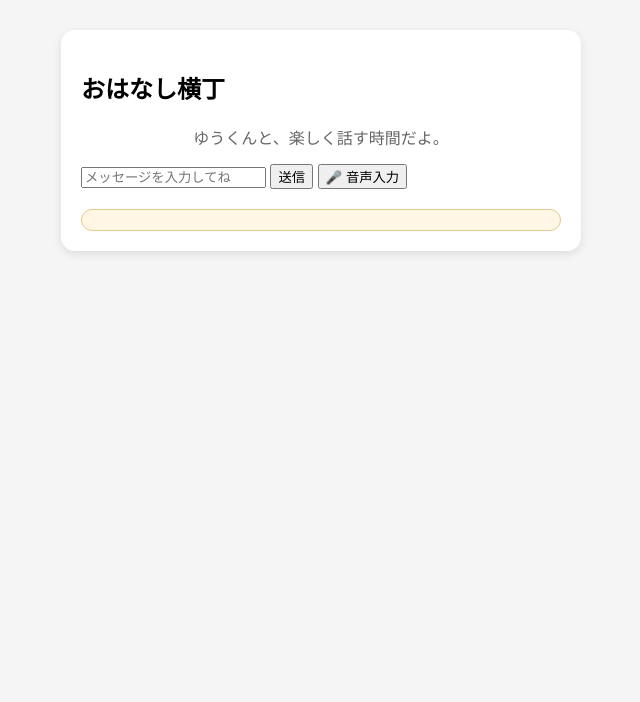
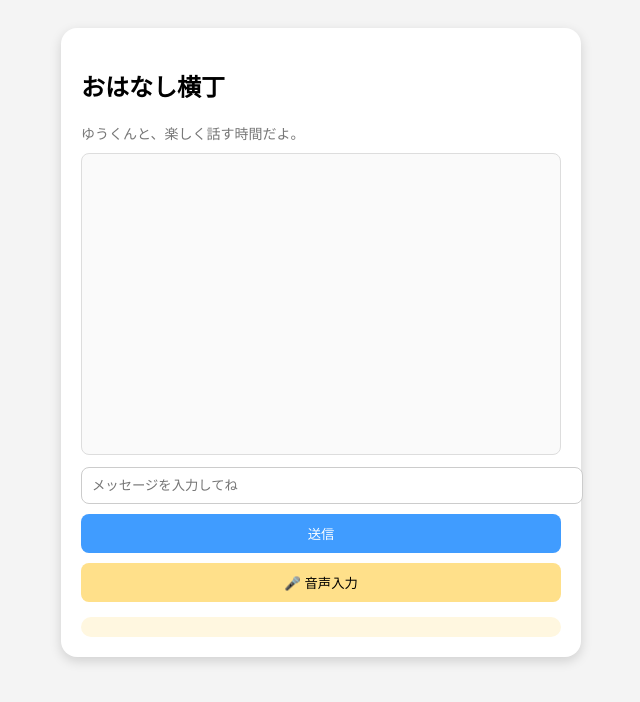
Before and after one commit to murahimurahi/ai_grandchild_bot, a Flask app: page /chat in a window 1280 px wide. Shown: the top 702 px of the page, without its empty margins (319-959 px from the left). Run offline with Flask 3, Linux system fonts and the light colour scheme.

Commit message:
Update style.css

```diff
--- a/static/style.css
+++ b/static/style.css
@@ -1,93 +1,77 @@
 body {
-    margin: 0;
-    padding: 0;
-    background: #f5f5f5;
     font-family: "游ゴシック", sans-serif;
+    background: #f4f4f4;
+    padding: 20px;
 }
 
 .chat-container {
     width: 90%;
     max-width: 480px;
-    margin: 30px auto;
-    background: #fff;
+    margin: auto;
+    background: white;
     padding: 20px;
-    border-radius: 14px;
-    box-shadow: 0 3px 10px rgba(0,0,0,0.1);
-}
-
-.title {
-    text-align: center;
-    margin: 0;
-    font-size: 26px;
+    border-radius: 16px;
+    box-shadow: 0 4px 12px rgba(0,0,0,0.15);
 }
 
 .subtitle {
-    text-align: center;
-    margin: 6px 0 15px;
-    color: #666;
+    color: #777;
+    font-size: 14px;
+    margin-bottom: 10px;
 }
 
-.messages {
-    height: 300px;
-    overflow-y: auto;
-    padding: 12px;
+.chat-box {
+    height: 280px;
     background: #fafafa;
     border: 1px solid #ddd;
+    border-radius: 8px;
+    padding: 10px;
+    overflow-y: auto;
+    margin-bottom: 12px;
+}
+
+.msg {
+    background: white;
+    padding: 8px;
+    border-radius: 6px;
+    margin-bottom: 10px;
+    border-left: 3px solid #409cff;
+}
+
+.chat-input {
+    width: 100%;
+    padding: 10px;
+    border-radius: 8px;
+    border: 1px solid #ccc;
+    margin-bottom: 10px;
+}
+
+.send-btn {
+    width: 100%;
+    padding: 10px;
+    background: #409cff;
+    color: white;
+    border: none;
+    border-radius: 8px;
+    margin-bottom: 10px;
+}
+
+.voice-btn {
+    width: 100%;
+    padding: 10px;
+    background: #ffe08a;
+    border: none;
+    border-radius: 8px;
+}
+
+.voice-log-area {
+    margin-top: 15px;
+    background: #fff7e0;
+    padding: 10px;
     border-radius: 10px;
 }
 
-.message {
-    margin-bottom: 12px;
-    background: #fff;
-    padding: 10px;
-    border-radius: 8px;
-    border-left: 4px solid #0078ff;
-}
-
-.input-area {
-    display: flex;
-    margin-top: 15px;
-}
-
-.input-area input {
-    flex: 1;
-    padding: 10px;
-    border-radius: 8px;
-    border: 1px solid #ccc;
-    font-size: 16px;
-}
-
-.input-area button {
-    padding: 11px 18px;
-    margin-left: 8px;
-    border: none;
-    background: #0078ff;
-    color: white;
-    font-size: 16px;
-    border-radius: 8px;
-}
-
-.voice-button {
-    width: 100%;
-    margin-top: 12px;
-    padding: 12px;
-    background: #ffe08a;
-    border-radius: 10px;
-    border: none;
-    font-size: 18px;
-}
-
-.voice-log-area {
-    margin-top: 20px;
-    padding: 10px;
-    background: #fff6e5;
-    border: 1px solid #e6c88c;
-    border-radius: 12px;
-    max-height: 200px;
-    overflow-y: auto;
-}
-
-.voice-log-area audio {
+.voice-item {
     width: 100%;
     margin-bottom: 10px;
 }
```
